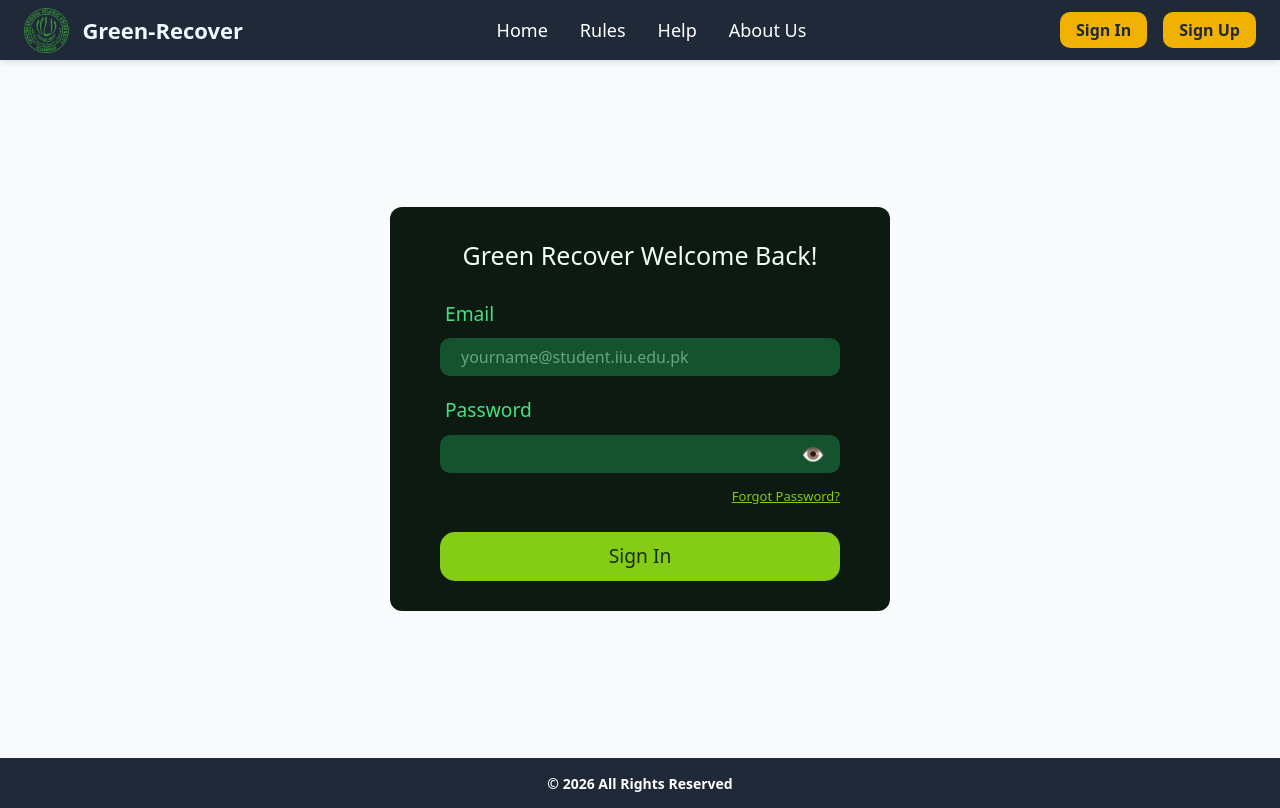
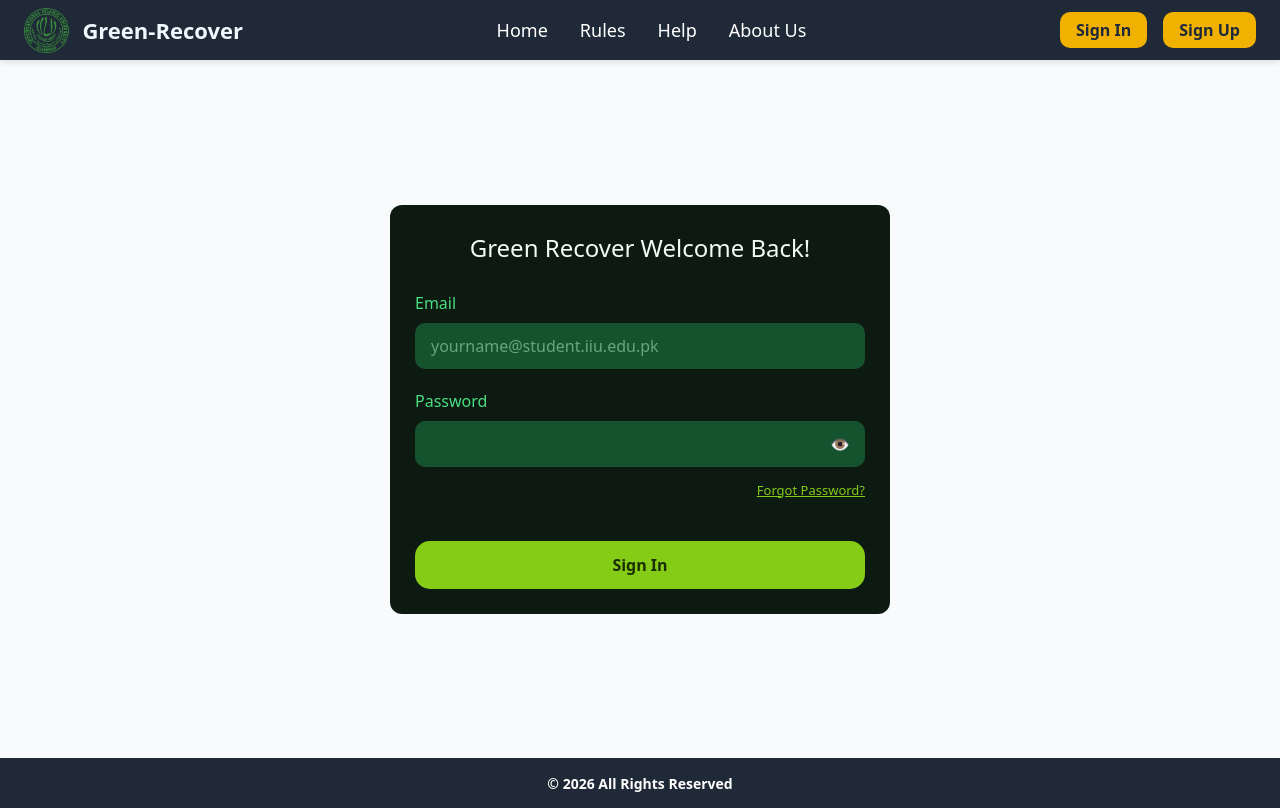
Before and after one commit to kareem-381/Green-Recover-IIUI, a Next.js app in the folder my-app/: page /Signin in a window 1280 px wide. Built offline with nearby package versions, Linux system fonts and the light colour scheme.

Commit message:
deploy: absolute pristine structural tracking synchronization

```diff
--- a/my-app/src/app/(public)/Signin/page.js
+++ b/my-app/src/app/(public)/Signin/page.js
@@ -157,8 +157,8 @@ export default function SignIn() {
             </button>
           </div>
 
-          {/* 🔗 Forgot Password Link Placement */}
-          <div style={{ textAlign: "right", width: "400px", marginLeft: "20px", marginTop: "-10px" }}>
+          {/* 🔗 RESPONSIVE Forgot Password Link Alignment Box */}
+<div style={{ textAlign: "right", width: "100%", marginTop: "-10px", marginBottom: "15px" }}>
   <span
     onClick={() => { setShowModal(true); setModalStep(1); setModalError(""); setModalMessage(""); }}
     style={{ color: "#84cc16", cursor: "pointer", fontSize: "13px", textDecoration: "underline" }}
--- a/my-app/src/app/(public)/Signin/signin.module.css
+++ b/my-app/src/app/(public)/Signin/signin.module.css
@@ -6,48 +6,50 @@
     display: flex;
     justify-content: center;
     align-items: center;
+    padding: 20px; /* 🎯 Breathing room on external phone chassis edges */
+    box-sizing: border-box;
 }
 
 .formCard {
-    height: auto; /* Changed to auto so it scales nicely when errors pop up */
+    height: auto;
     min-height: 400px;
-    width: 500px;
+    width: 100%; /* 🎯 Fluid by default on phone widths */
+    max-width: 500px; /* 🎯 Safe lock constraint boundary on desktop frames */
     background-color: #0c1a12;
     border-radius: 12px;
-    padding: 30px;
+    padding: 25px; /* Balanced interior padding box */
     box-sizing: border-box;
 }
 
 .formCard h2 {
     text-align: center;
     color: #f0fdf4;
-    font-size: 25px;
+    font-size: 24px;
     font-weight: 500;
     margin-bottom: 25px;
 }
 
 .formCard p {
-    margin-left: 25px;
-    font-size: larger;
+    font-size: 16px;
     color: #4ade80;
-    margin-bottom: 10px;
+    margin-bottom: 8px;
+    margin-left: 0; /* 🎯 REMOVED static indent to protect mobile layouts */
 }
 
 .formCard input {
     background-color: #14532d;
-    width: 400px;
-    margin-left: 20px;
-    padding-left: 20px;
-    padding-top: 6px;
-    padding-bottom: 6px;
+    width: 100%; /* 🎯 Fills parent container safely */
+    padding: 10px 15px; /* Chunky touch target footprint */
     border-radius: 10px;
     color: #bbf7d0;
-    border: 1px solid transparent; /* Added transparent border to prevent shifting on error layout updates */
+    border: 1px solid transparent;
     outline: none;
     margin-bottom: 20px;
+    margin-left: 0; /* 🎯 REMOVED alignment shift */
+    box-sizing: border-box;
 }
 
-/* 🟥 HIGH-CONTRAST RED ERROR ALERT CONTAINER */
+/* 🟥 COMPACT RESPONSIVE ALERT WRAPPER */
 .errorAlert {
     color: #f87171;
     background-color: rgba(127, 29, 29, 0.4);
@@ -55,9 +57,9 @@
     font-size: 14px;
     padding: 10px 15px;
     border-radius: 8px;
-    width: 400px;
-    margin-left: 20px;
+    width: 100%; /* 🎯 Auto-scales fluidly inside card container walls */
     margin-bottom: 15px;
+    margin-left: 0; /* 🎯 REMOVED alignment shift */
     text-align: center;
     font-weight: 500;
     box-sizing: border-box;
@@ -66,15 +68,15 @@
 .formCard button {
     margin-top: 20px;
     background-color: #84cc16;
-    width: 400px;
-    margin-left: 20px;
-    padding: 10px 0;
+    width: 100%; /* 🎯 Spans parent layout bounds */
+    padding: 12px 0;
     border-radius: 15px;
     color: #1a2e05;
-    font-size: larger;
-    font-weight: 500;
+    font-size: 16px;
+    font-weight: bold;
     border: none;
     cursor: pointer;
+    margin-left: 0; /* 🎯 REMOVED alignment shift */
     transition: opacity 0.2s ease-in-out;
 }
 
@@ -91,21 +93,19 @@
 /* 👁️ PASSWORD FIELD WRAPPER CLASS */
 .passwordWrapper {
     position: relative;
-    width: 400px;
-    margin-left: 20px;
+    width: 100%; /* 🎯 Scales dynamically */
+    margin-left: 0; /* 🎯 REMOVED alignment shift */
     margin-bottom: 20px;
 }
 
-/* Ensure the input fills the 400px wrapper wrapper nicely without double margins */
 .passwordWrapper input {
     width: 100% !important;
     margin-left: 0 !important;
     margin-bottom: 0 !important;
-    padding-right: 45px; /* Creates invisible padding room so text never goes under the eye icon */
+    padding-right: 45px;
     box-sizing: border-box;
 }
 
-/* Float the absolute eye icon button perfectly centered on the right interior wall */
 .eyeButton {
     position: absolute;
     right: 15px;
--- a/my-app/src/app/(public)/Signup/signup.module.css
+++ b/my-app/src/app/(public)/Signup/signup.module.css
@@ -1,57 +1,58 @@
+/* src/app/(public)/signup/signup.module.css */
+
 .maincontainer {
   min-height: calc(100vh - 150px);
   width: 100%;
   display: flex;
   justify-content: center;
   align-items: center;
+  padding: 20px; /* Protects smartphone frame viewports */
+  box-sizing: border-box;
 }
 
 .formCard {
   height: auto;
-  min-height: 620px;
-  width: 500px;
+  min-height: 550px;
+  width: 100%; /* 🎯 Fluid mapping matching display width metrics */
+  max-width: 500px; /* 🎯 Safe limit locking constraint for large screens */
   background-color: #0c1a12;
   border-radius: 12px;
-  padding: 30px;
+  padding: 25px;
   box-sizing: border-box;
 }
 
 .formCard h2 {
   text-align: center;
   color: #f0fdf4;
-  font-size: 25px;
+  font-size: 24px;
   font-weight: 500;
-  margin-bottom: 15px;
+  margin-bottom: 20px;
 }
 
 .formCard p {
-  margin-left: 25px;
-  font-size: larger;
+  font-size: 16px;
   color: #4ade80;
-  margin-bottom: 10px;
+  margin-bottom: 8px;
+  margin-left: 0; /* 🎯 REMOVED static indent */
 }
 
 .formCard input {
   background-color: #14532d;
-  width: 400px;
-  margin-left: 20px;
-  padding-left: 20px;
-  padding-top: 6px;
-  padding-bottom: 6px;
+  width: 100%; /* 🎯 Fluid viewport stretch execution */
+  padding: 10px 15px;
   border-radius: 10px;
   color: #bbf7d0;
   border: 1px solid transparent;
   outline: none;
   margin-bottom: 20px;
+  margin-left: 0; /* 🎯 REMOVED static indent */
+  box-sizing: border-box;
 }
 
 .genderSelect {
   background-color: #14532d;
-  width: 400px;
-  margin-left: 20px;
-  padding-left: 20px;
-  padding-top: 8px;
-  padding-bottom: 8px;
+  width: 100%; /* 🎯 Fluid select layout expansion */
+  padding: 10px 15px;
   border-radius: 10px;
   color: #bbf7d0;
   border: 1px solid transparent;
@@ -59,6 +60,8 @@
   margin-bottom: 20px;
   font-size: 15px;
   cursor: pointer;
+  margin-left: 0; /* 🎯 REMOVED static indent */
+  box-sizing: border-box;
 }
 
 .errorAlert {
@@ -68,9 +71,9 @@
   font-size: 14px;
   padding: 10px 15px;
   border-radius: 8px;
-  width: 400px;
-  margin-left: 20px;
+  width: 100%; /* 🎯 Dynamic width scaling */
   margin-bottom: 15px;
+  margin-left: 0; /* 🎯 REMOVED static indent */
   text-align: center;
   font-weight: 500;
   box-sizing: border-box;
@@ -79,15 +82,15 @@
 .formCard button {
   margin-top: 10px;
   background-color: #84cc16;
-  width: 400px;
-  margin-left: 20px;
-  padding: 10px 0;
+  width: 100%; /* 🎯 Dynamic width scaling */
+  padding: 12px 0;
   border-radius: 15px;
   color: #1a2e05;
-  font-size: larger;
-  font-weight: 500;
+  font-size: 16px;
+  font-weight: bold;
   border: none;
   cursor: pointer;
+  margin-left: 0; /* 🎯 REMOVED static indent */
 }
 
 .formCard button:hover {
@@ -117,21 +120,19 @@
 /* 👁️ PASSWORD FIELD WRAPPER CLASS */
 .passwordWrapper {
     position: relative;
-    width: 400px;
-    margin-left: 20px;
+    width: 100%; /* 🎯 Scales fluidly inside layout */
+    margin-left: 0; /* 🎯 REMOVED static indent */
     margin-bottom: 20px;
 }
 
-/* Ensure the input fills the 400px wrapper wrapper nicely without double margins */
 .passwordWrapper input {
     width: 100% !important;
     margin-left: 0 !important;
     margin-bottom: 0 !important;
-    padding-right: 45px; /* Creates invisible padding room so text never goes under the eye icon */
+    padding-right: 45px;
     box-sizing: border-box;
 }
 
-/* Float the absolute eye icon button perfectly centered on the right interior wall */
 .eyeButton {
     position: absolute;
     right: 15px;
```
Lines whose indentation alone changed are shown as unchanged.
